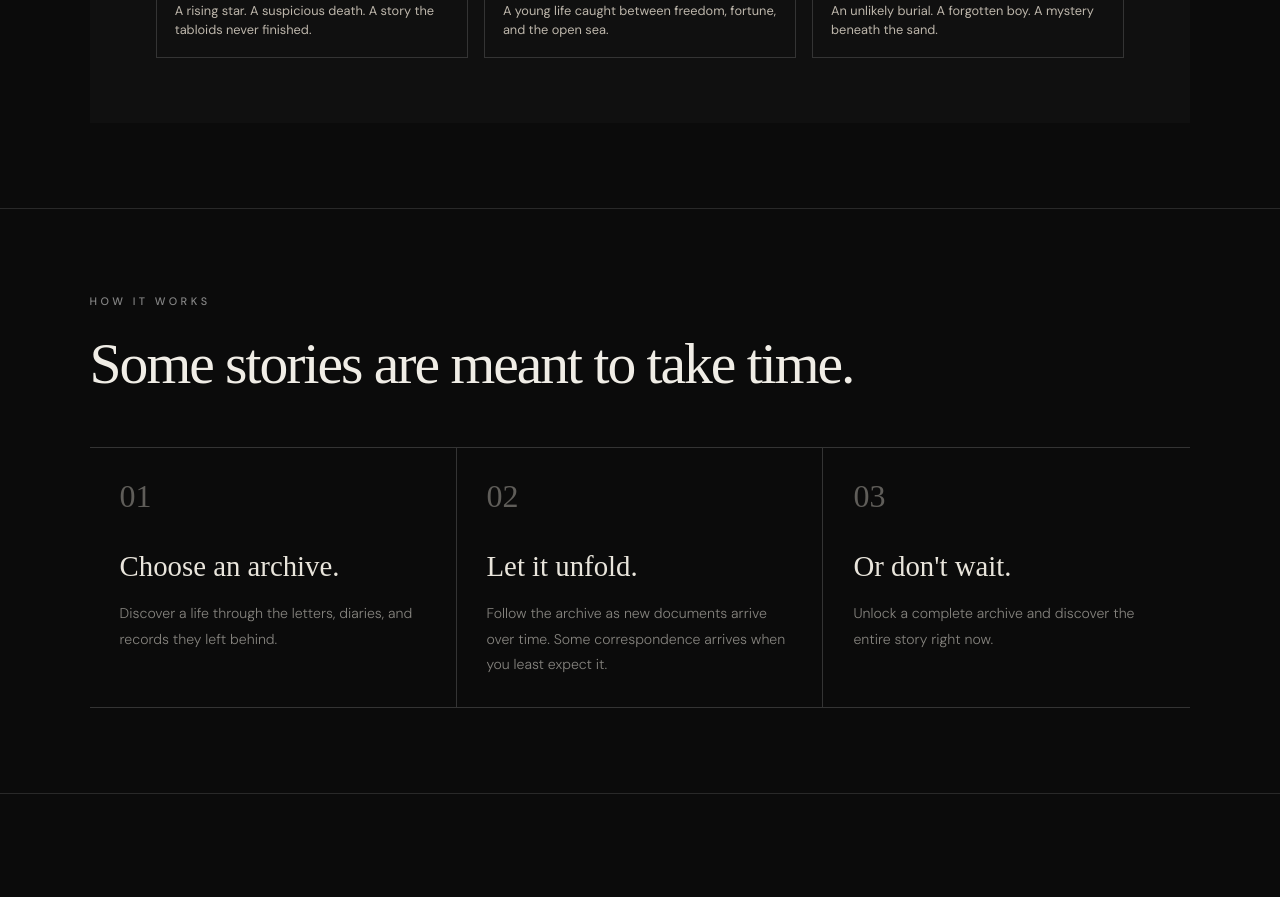
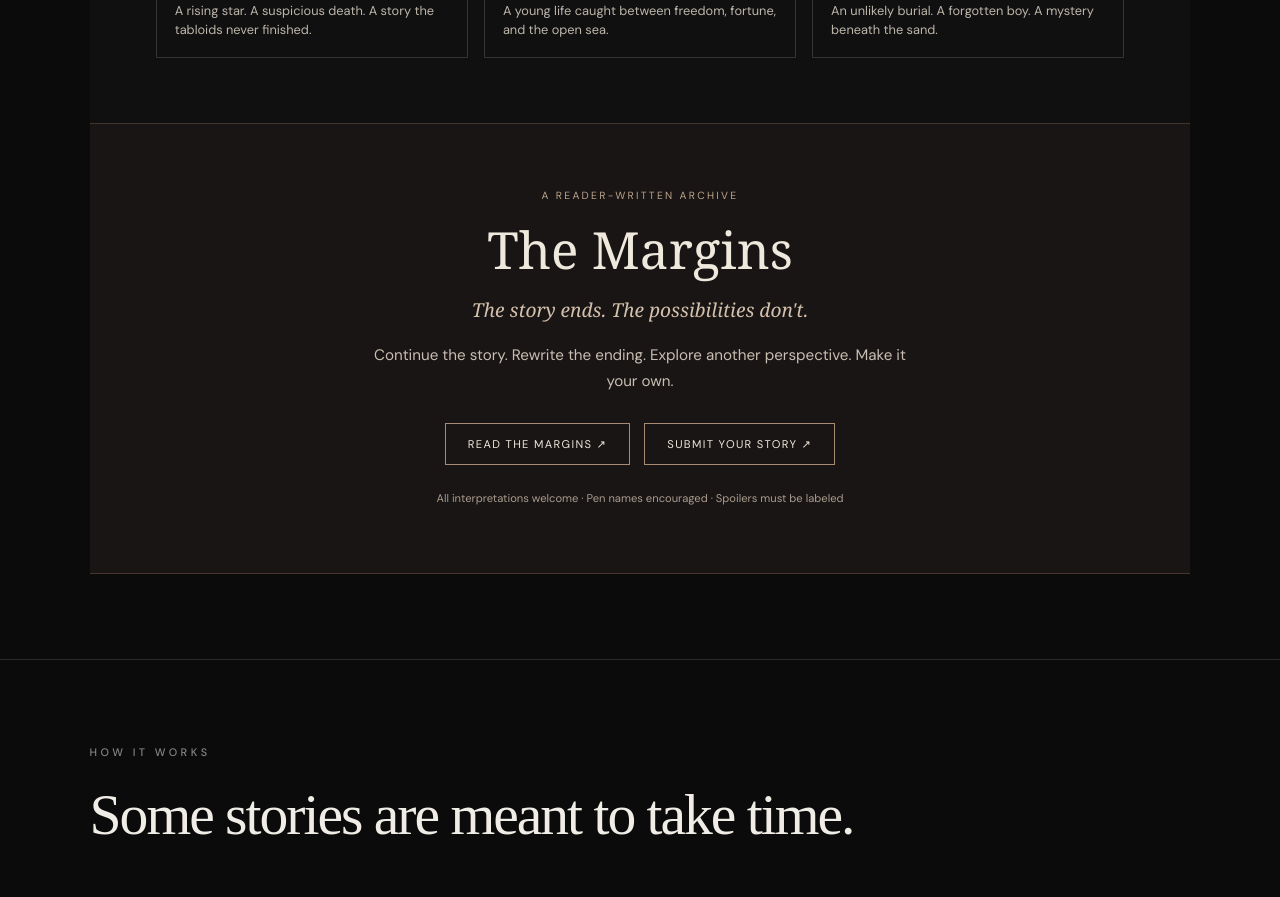
Before and after one commit to SarahAnnRivera/unsealed, a React (Create React App) app: page / in a window 1280 px wide. Shown: the part 2900-3797 px from the top of the page. Before the commit the page ends 3694 px from the top, so only its background shows below. Built offline with nearby package versions, Linux system fonts and the light colour scheme; a web font is replaced by a local one.

Commit message:
Add The Margins reader community section

```diff
--- a/src/App.js
+++ b/src/App.js
@@ -3,6 +3,7 @@ import { useEffect } from "react";
 import { stories } from "./data/stories";
 import StoryCard from "./components/StoryCard";
 import Uncovered from "./components/Uncovered";
+import Margins from "./components/Margins";
 
 function App() {
 
@@ -79,6 +80,8 @@ function App() {
 
 <Uncovered />
 
+<Margins />
+
 
       </section>
       <section className="experience">
--- /dev/null
+++ b/src/components/Margins.css
@@ -0,0 +1,93 @@
+
+/* THE MARGINS */
+
+.margins {
+  background: #191514;
+  color: #eee8dd;
+  padding: 65px 6%;
+  text-align: center;
+  border-top: 1px solid #44352f;
+  border-bottom: 1px solid #44352f;
+}
+
+.margins__inner {
+  max-width: 800px;
+  margin: 0 auto;
+}
+
+.margins__eyebrow {
+  color: #bca38c;
+  font-size: 0.65rem;
+  letter-spacing: 0.22em;
+  margin-bottom: 12px;
+}
+
+.margins h2 {
+  font-family: Georgia, serif;
+  font-size: clamp(2.5rem, 4vw, 4rem);
+  font-weight: 400;
+  margin: 0 0 12px;
+}
+
+.margins__tagline {
+  font-family: Georgia, serif;
+  font-style: italic;
+  font-size: 1.2rem;
+  color: #d4c1ad;
+  margin-bottom: 20px;
+}
+
+.margins__description {
+  font-size: 0.95rem;
+  line-height: 1.7;
+  color: #c8beb3;
+  margin: 0 auto 28px;
+  max-width: 540px;
+}
+
+.margins__actions {
+  display: flex;
+  justify-content: center;
+  flex-wrap: wrap;
+  gap: 14px;
+}
+
+.margins__actions a {
+  display: inline-block;
+  padding: 13px 22px;
+  border: 1px solid #a88b73;
+  color: #eee8dd;
+  text-decoration: none;
+  font-size: 0.7rem;
+  letter-spacing: 0.12em;
+  transition: background 0.2s ease, color 0.2s ease;
+}
+
+.margins__actions a:hover {
+  background: #eee8dd;
+  color: #191514;
+}
+
+.margins__note {
+  margin-top: 25px;
+  color: #a99b8e;
+  font-size: 0.7rem;
+  line-height: 1.6;
+}
+
+@media (max-width: 800px) {
+  .margins {
+    padding: 45px 20px;
+  }
+
+  .margins__actions {
+    flex-direction: column;
+    align-items: center;
+  }
+
+  .margins__actions a {
+    width: 100%;
+    max-width: 280px;
+    box-sizing: border-box;
+  }
+}
--- /dev/null
+++ b/src/components/Margins.js
@@ -0,0 +1,49 @@
+
+import React from "react";
+import "./Margins.css";
+
+export default function Margins() {
+  return (
+    <section className="margins">
+      <div className="margins__inner">
+        <p className="margins__eyebrow">
+          A READER-WRITTEN ARCHIVE
+        </p>
+
+        <h2>The Margins</h2>
+
+        <p className="margins__tagline">
+          The story ends. The possibilities don't.
+        </p>
+
+        <p className="margins__description">
+          Continue the story. Rewrite the ending.
+          Explore another perspective. Make it your own.
+        </p>
+
+        <div className="margins__actions">
+          <a
+            href="https://unsealedmargins.tumblr.com/"
+            target="_blank"
+            rel="noopener noreferrer"
+          >
+            READ THE MARGINS ↗
+          </a>
+
+          <a
+            href="https://unsealedmargins.tumblr.com/submit"
+            target="_blank"
+            rel="noopener noreferrer"
+          >
+            SUBMIT YOUR STORY ↗
+          </a>
+        </div>
+
+        <p className="margins__note">
+          All interpretations welcome · Pen names encouraged ·
+          Spoilers must be labeled
+        </p>
+      </div>
+    </section>
+  );
+}
```
